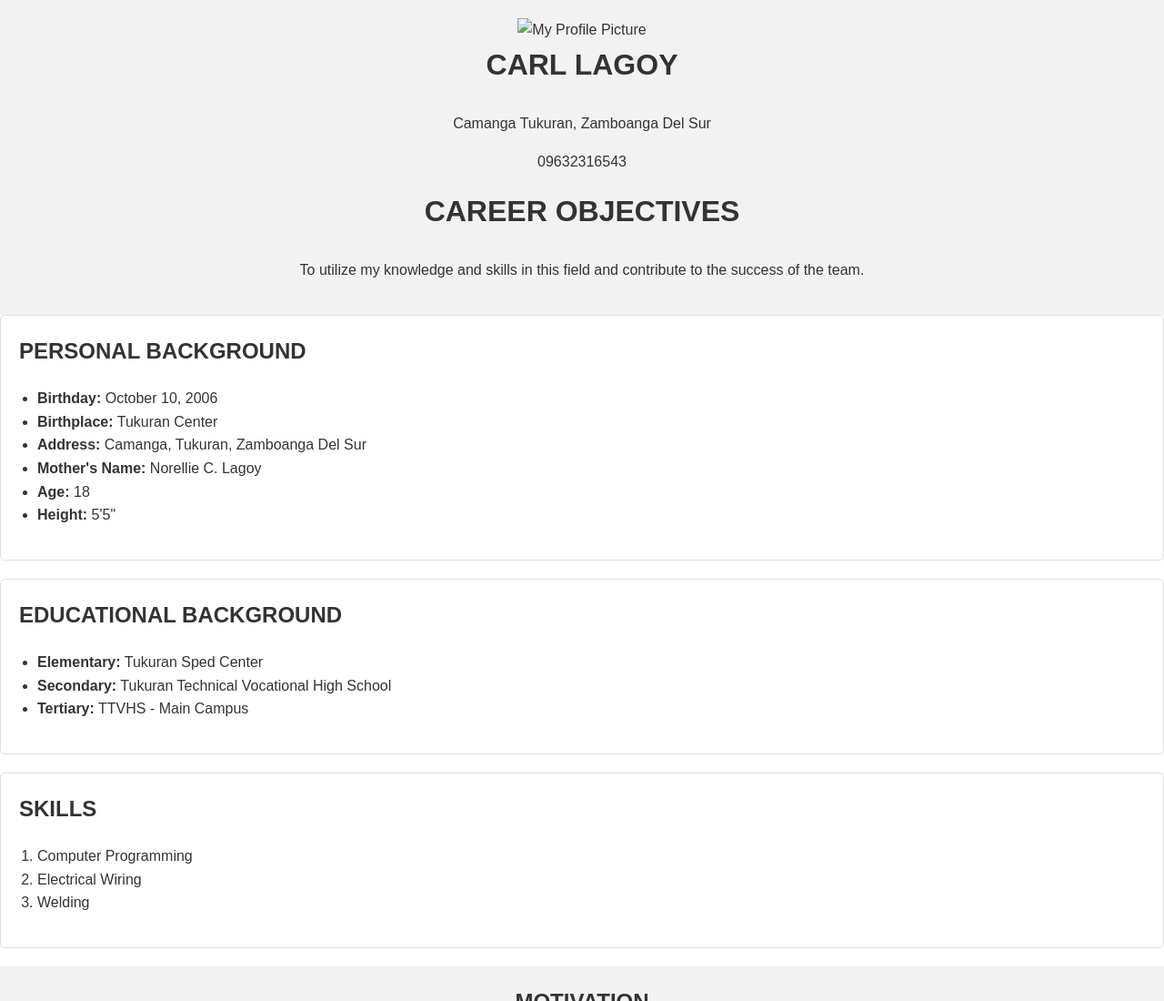
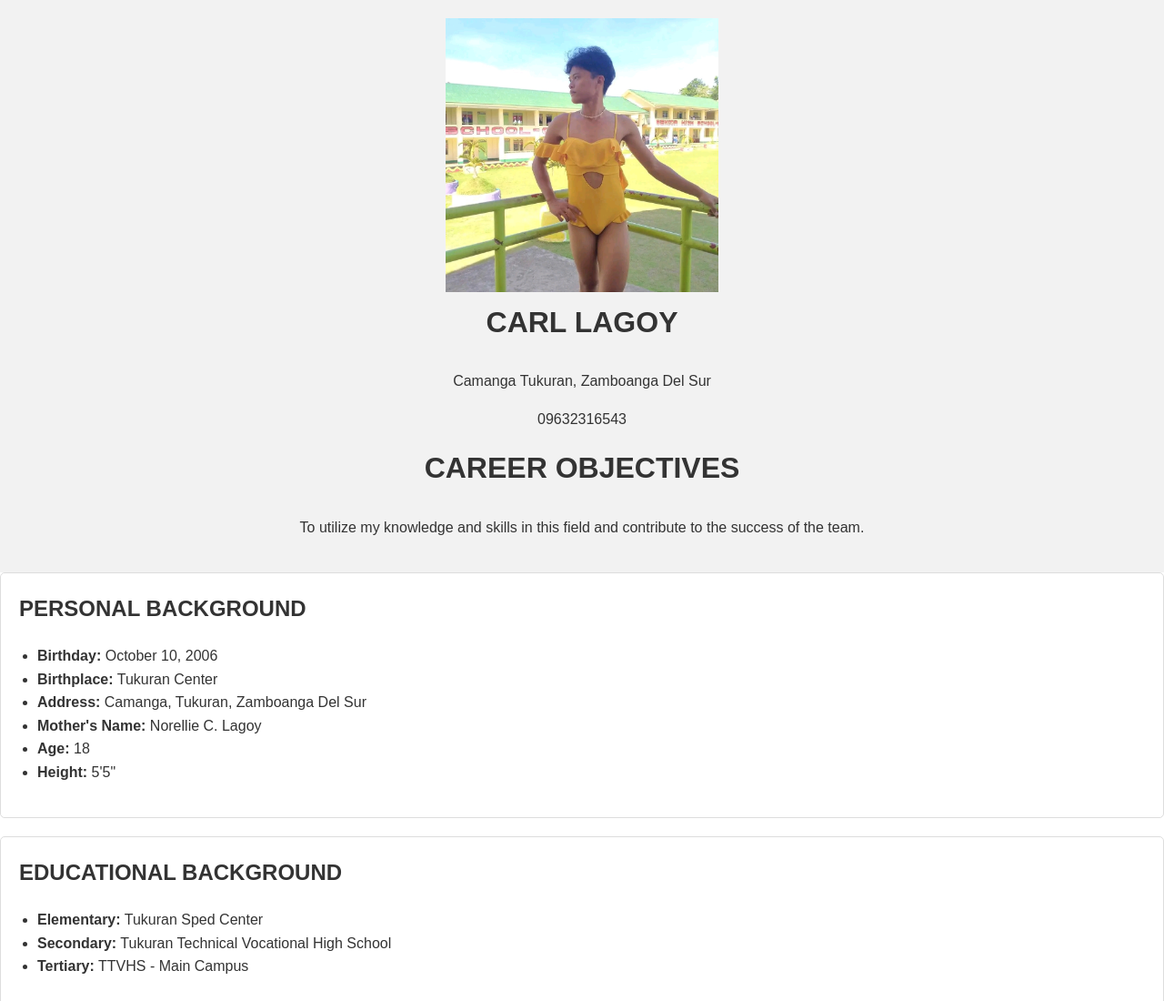
Before and after one commit to gwapo20601/carlo, a plain HTML site: page index.html in a window 1280 px wide. Shown: the top 1100 px of the page at 91% size. Drawn offline with Linux system fonts and the light colour scheme.

Commit message:
Update index.html

```diff
--- a/index.html
+++ b/index.html
@@ -71,7 +71,7 @@
 </head>
 <body>
     <header>
-        <img src="carlo.jpeg" alt="My Profile Picture" width="300">
+        <img src="1742882878476.jpg" alt="My Profile Picture" width="300">
         <h2>CARL LAGOY</h2>
         <p>Camanga Tukuran, Zamboanga Del Sur</p>
         <p>09632316543</p>
```
